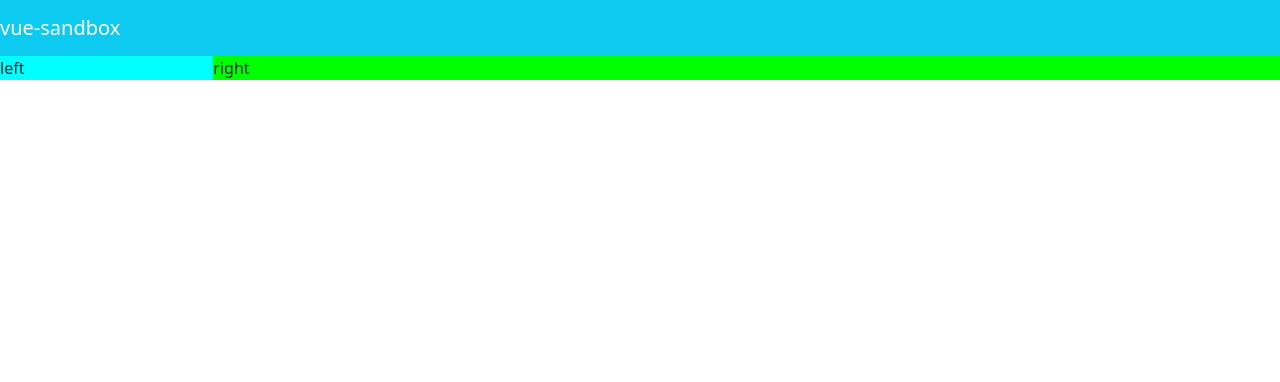
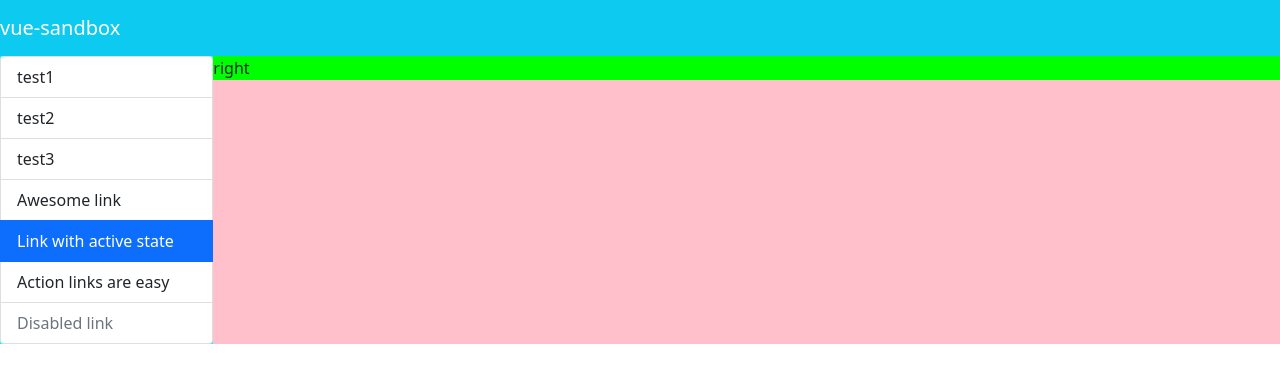
Before and after one commit to kyoruni/vue-sandbox, a Vue app: page / in a window 1280 px wide. Shown: the top 382 px of the page. Built offline with nearby package versions, Linux system fonts and the light colour scheme.

Commit message:
:wrench: メニューをjsonから表示させる

```diff
--- /dev/null
+++ b/src/assets/menu-items.json
@@ -0,0 +1,11 @@
+[
+  {
+    "title": "test1"
+  },
+  {
+    "title": "test2"
+  },
+  {
+    "title": "test3"
+  }
+]
--- a/src/components/Left.vue
+++ b/src/components/Left.vue
@@ -1,8 +1,28 @@
 <template>
   <div class="left">
-    left
+    <b-list-group>
+      <b-list-group-item button v-for="menuItem in menuItems" :key="menuItem.title">
+        {{ menuItem.title }}
+      </b-list-group-item>
+      <b-list-group-item href="#some-link">Awesome link</b-list-group-item>
+      <b-list-group-item href="#" active>Link with active state</b-list-group-item>
+      <b-list-group-item href="#">Action links are easy</b-list-group-item>
+      <b-list-group-item href="#foobar" disabled>Disabled link</b-list-group-item>
+    </b-list-group>
   </div>
 </template>
+
+<script>
+import menuItems from '@/assets/menu-items.json'
+
+export default {
+  data () {
+    return {
+      menuItems
+    }
+  },
+}
+</script>
 
 <style scoped>
 .left {
```
